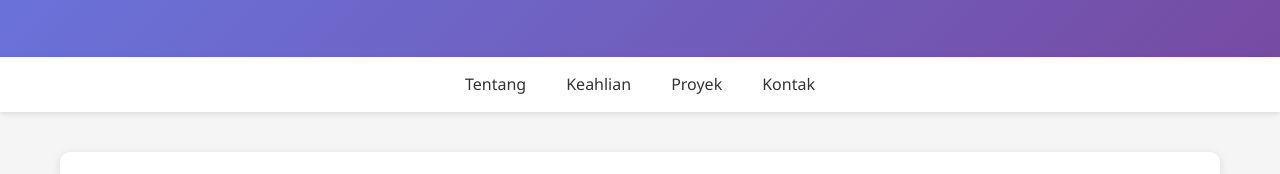
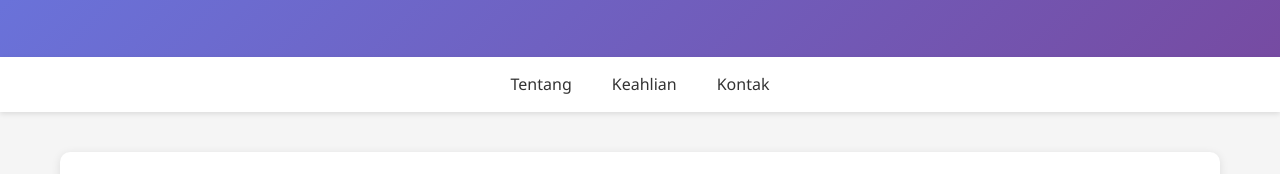
Before and after one commit to saadmukhtafy/saadmukhtafy, a plain HTML site: page index.html in a window 1280 px wide. Shown: the part 404-578 px from the top of the page. Drawn offline with Linux system fonts and the light colour scheme.

Commit message:
Update index.html

```diff
--- a/index.html
+++ b/index.html
@@ -20,7 +20,7 @@
     <ul>
       <li><a href="#tentang">Tentang</a></li>
       <li><a href="#keahlian">Keahlian</a></li>
-      <li><a href="#proyek">Proyek</a></li>
+      <!-- <li><a href="#proyek">Proyek</a></li> -->
       <li><a href="#kontak">Kontak</a></li>
     </ul>
   </nav>
```
